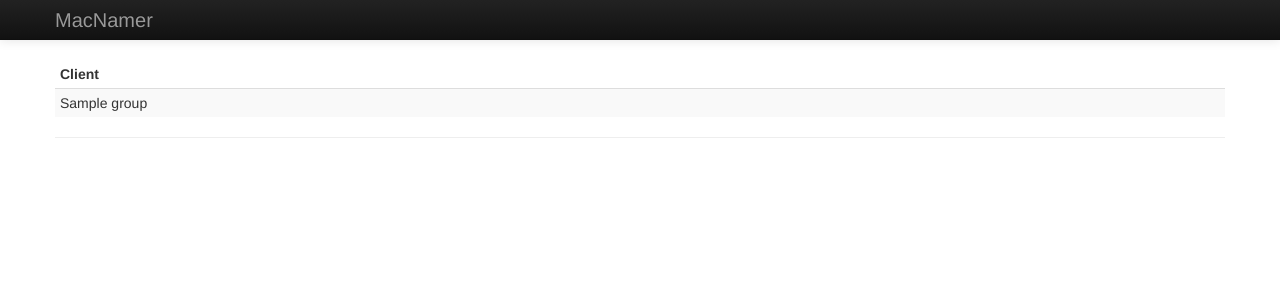
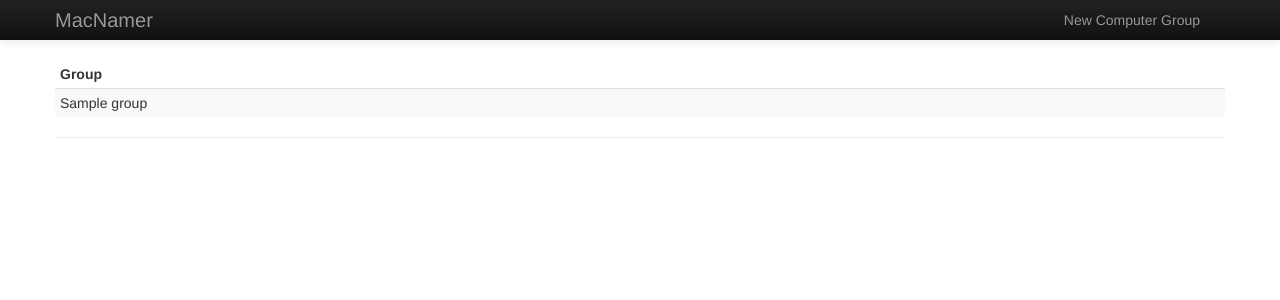
Before and after one commit to grahamgilbert/macnamer, a Django app: template namer/templates/namer/index.html in a window 1280 px wide. Shown: the top 300 px of the page. Run offline with Django 3.2, Linux system fonts and the light colour scheme; the template is opened without the code that fills it: most values are stand-ins (such as "Sample title", 1, 10 or a date in 2020); some libraries are stand-ins or nearby versions.

Commit message:
New computer group link

```diff
--- a/namer/templates/namer/index.html
+++ b/namer/templates/namer/index.html
@@ -16,12 +16,16 @@
 </script>
 {% endblock %}
 
+{% block nav %}
+<li><a href="{% url new_computer_group %}">New Computer Group</a></li>
+{% endblock %}
+
 {% block content %}
 
 <table class='grouplist table table-striped table-condensed'>
     <thead>
         <tr>
-          <th>Client</th>
+          <th>Group</th>
         </tr>
         </tr>
     </thead>
```
